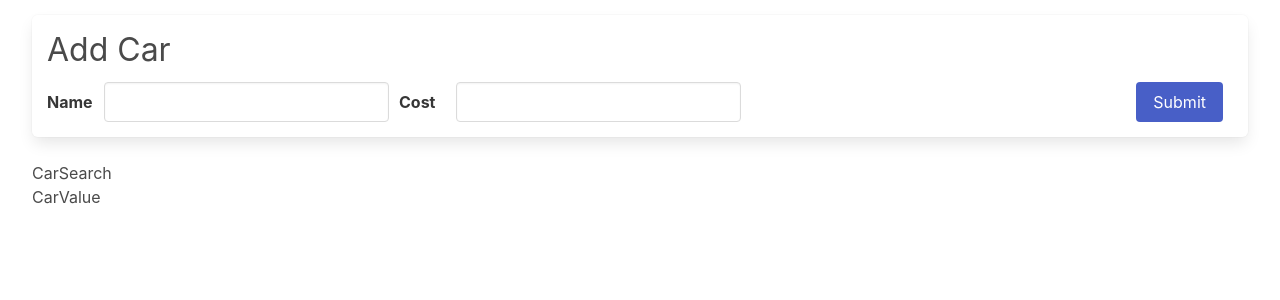
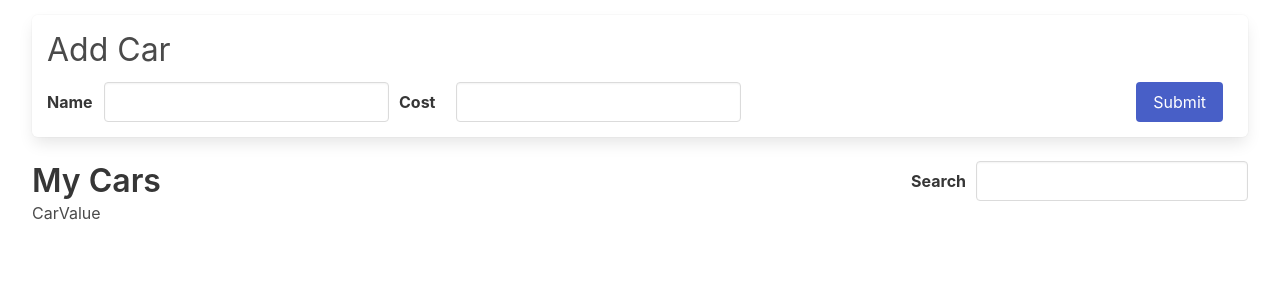
Before and after one commit to TNSaturday/react-cars-rtk-ts, a React (Vite) app: page / in a window 1280 px wide. Shown: the top 300 px of the page. Built offline with nearby package versions, Linux system fonts and the light colour scheme.

Commit message:
Connect CarSearch to store

```diff
--- a/src/components/CarSearch.tsx
+++ b/src/components/CarSearch.tsx
@@ -1,5 +1,32 @@
+import { useAppDispatch, useAppSelector } from "../hooks";
+import { changeSearchTerm } from "../store";
+
 function CarSearch() {
-  return <div>CarSearch</div>;
+  const { searchTerm } = useAppSelector((state) => state.cars);
+  const dispatch = useAppDispatch();
+  const handleSearchTermChange = (
+    event: React.ChangeEvent<HTMLInputElement>
+  ) => {
+    dispatch(changeSearchTerm(event.target.value));
+  };
+
+  return (
+    <div className="list-header">
+      <h3 className="title is-3">My Cars</h3>
+      <div className="search field is-horizontal">
+        <label htmlFor="searchInput" className="label">
+          Search
+        </label>
+        <input
+          id="searchInput"
+          className="input"
+          type="text"
+          value={searchTerm}
+          onChange={handleSearchTermChange}
+        />
+      </div>
+    </div>
+  );
 }
 
 export default CarSearch;
```
